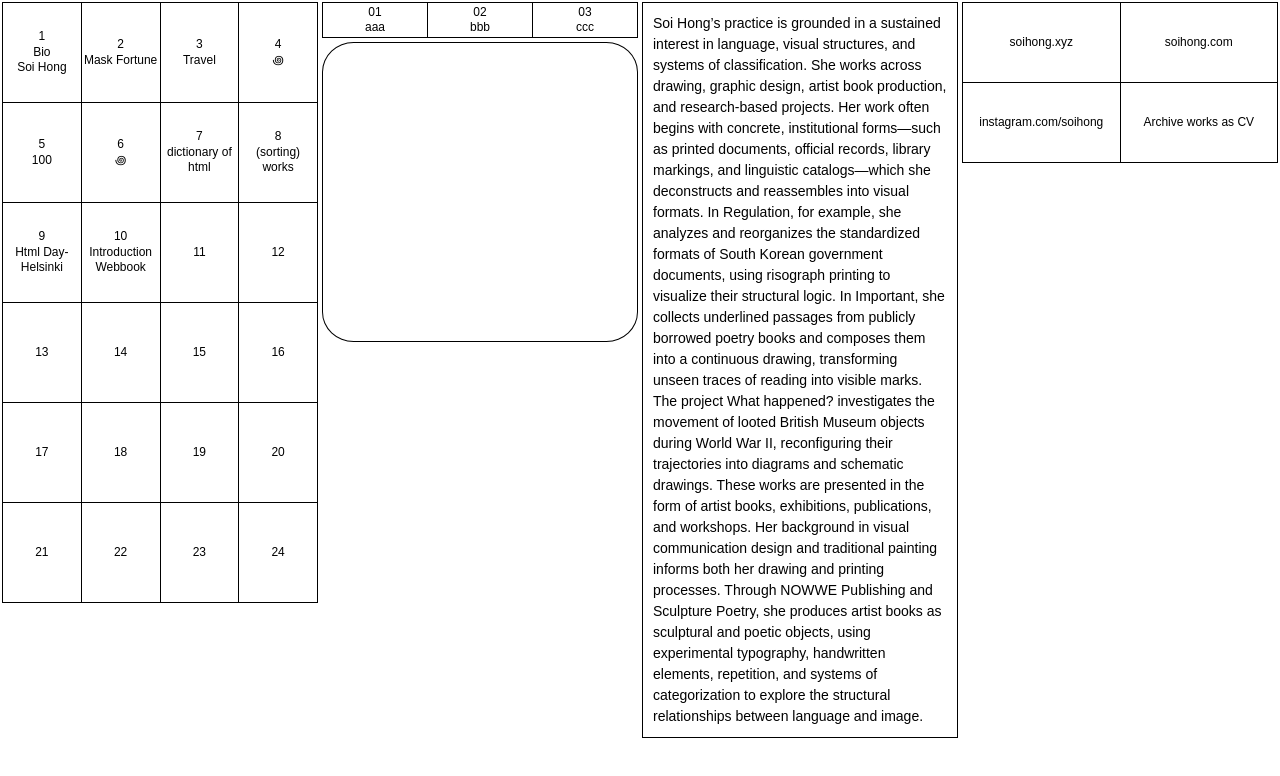
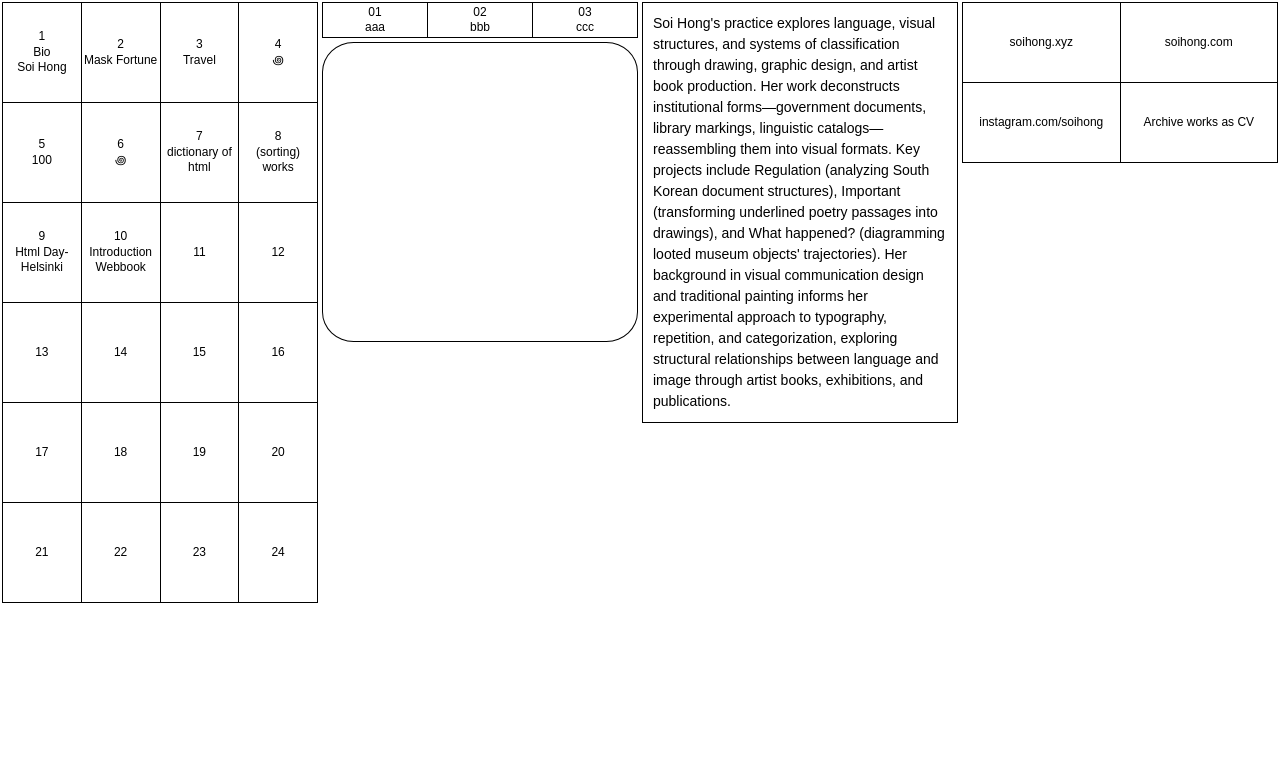
Before and after one commit to soi-hong/soihong.xyz, a plain HTML site: page index/index.html in a window 1280 px wide. Drawn offline with Linux system fonts and the light colour scheme.

Commit message:
Add files via upload

```diff
--- a/index/index.html
+++ b/index/index.html
@@ -99,11 +99,7 @@
          <tbody>
             <tr>
               <td class="bio-soi">
-                Soi Hong’s practice is grounded in a sustained interest in language, visual structures, and systems of classification. She works across drawing, graphic design, artist book production, and research-based projects. Her work often begins with concrete, institutional forms—such as printed documents, official records, library markings, and linguistic catalogs—which she deconstructs and reassembles into visual formats.
-
-                In Regulation, for example, she analyzes and reorganizes the standardized formats of South Korean government documents, using risograph printing to visualize their structural logic. In Important, she collects underlined passages from publicly borrowed poetry books and composes them into a continuous drawing, transforming unseen traces of reading into visible marks. The project What happened? investigates the movement of looted British Museum objects during World War II, reconfiguring their trajectories into diagrams and schematic drawings.
-
-                These works are presented in the form of artist books, exhibitions, publications, and workshops. Her background in visual communication design and traditional painting informs both her drawing and printing processes. Through NOWWE Publishing and Sculpture Poetry, she produces artist books as sculptural and poetic objects, using experimental typography, handwritten elements, repetition, and systems of categorization to explore the structural relationships between language and image.
+                Soi Hong's practice explores language, visual structures, and systems of classification through drawing, graphic design, and artist book production. Her work deconstructs institutional forms—government documents, library markings, linguistic catalogs—reassembling them into visual formats. Key projects include Regulation (analyzing South Korean document structures), Important (transforming underlined poetry passages into drawings), and What happened? (diagramming looted museum objects' trajectories). Her background in visual communication design and traditional painting informs her experimental approach to typography, repetition, and categorization, exploring structural relationships between language and image through artist books, exhibitions, and publications.
 
 
 
```
